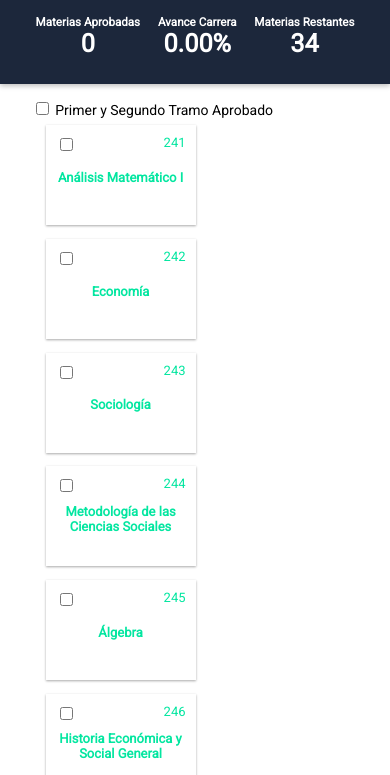
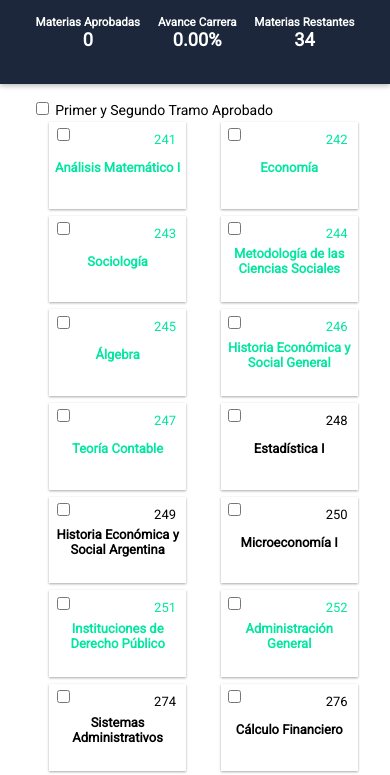
Before and after one commit to isabensusan/plan-de-estudios, a plain HTML site: page index.html in a window 390 px wide. Shown: the top 775 px of the page. Drawn offline with Linux system fonts and the light colour scheme.

Commit message:
Finally Responsive

```diff
--- a/index.html
+++ b/index.html
@@ -5,10 +5,15 @@
     <title></title>
     <link href="https://fonts.googleapis.com/css?family=Roboto" rel="stylesheet">
     <link rel="stylesheet" href="style.css">
+    <meta name="viewport" content="width=device-width,initial-scale=1.0">
   </head>
   <body>
     <div class="sidebar">
       <img src="img/logo-fce.png" alt="">
+      <!-- <select id="select-materia" class="" name="">
+        <option value="admin">Administracion</option>
+        <option selected="selected" value="sistemas">Sistemas</option>
+      </select> -->
       <div class="kpi-wrapper">
         <h5 id="">Materias Aprobadas</h3>
         <h3 id="kpi-aprobadas"></h3>
--- a/script.js
+++ b/script.js
@@ -1,3 +1,6 @@
+// var selectMateria = document.getElementById('select-materia');
+// var selected = selectMateria.options[selectMateria.selectedIndex].value;
+
 var inputBox = document.getElementById('input-box');
 var textoMateriasAp = document.getElementById('materias-aprobadas');
 var inputContainer = document.getElementById('input-container');
@@ -8,25 +11,37 @@ var uiMaterias = document.getElementsByClassName('checkbox-wrapper');
 var tramosAp = document.getElementById('tramos');
 var checkboxes = document.getElementsByClassName('checkbox-materia');
 
+//
+// function dataSelect() {
+//   if(selected == 'admin') {
+//     materias = materiasAdmin;
+//   }
+//   else {
+//     materias = materiasSis;
+//   }
+//   //checkbox();
+// }
+// dataSelect();
 
+function drawBoxes() {
   for (i = 0; i < materias.length; i++) {
       nombreMateria = materias[i].materia;
       idMateria = materias[i].id;
 
-  var checkboxWrap= document.createElement("div");
+      checkboxWrap= document.createElement("div");
       checkboxWrap.className = "checkbox-wrapper";
       checkboxWrap.id = materias[i].id;
       checkboxWrap.style.order = materias[i].orden;
 
-  var objetoInput = document.createElement("input");
+      objetoInput = document.createElement("input");
       objetoInput.type = 'checkbox';
       objetoInput.className = 'checkbox-materia';
       objetoInput.value = idMateria;
 
-  var textoInput = document.createElement("h4");
+      textoInput = document.createElement("h4");
       textoInput.innerHTML = nombreMateria;
 
-  var textoIdMateria = document.createElement("p");
+      textoIdMateria = document.createElement("p");
       textoIdMateria.innerHTML = idMateria;
 
       inputContainer.appendChild(checkboxWrap);
@@ -40,7 +55,8 @@ for (i = 0; i < materias.length; i++) {
       // divMaterias.className = "ui-materias";
 
   }
-
+}
+drawBoxes();
 
 function checkbox(){
   materiasAp = ["0"];
@@ -134,6 +150,13 @@ function kpis() {
 
 kpis();
 document.addEventListener('click', kpis);
+
+// function refreshData() {
+//   dataSelect();
+//   drawBoxes();
+//   checkbox();
+// }
+// selectMateria.addEventListener('click', refreshData);
 
 // function correlativasColor() {
 //   for(k=0; k < materias.length; k++) {
--- a/style.css
+++ b/style.css
@@ -110,6 +110,10 @@ body {
       margin: 0px 2%;
     }
 
+  .kpi-wrapper h3{
+    font-size: 1.3em;
+  }
+
   .sidebar {
     float: none;
     width: 100%;
@@ -120,6 +124,8 @@ body {
 
   .sidebar img {
     display: none;
+    position: fixed;
+    z-index: 10;
   }
 
   .materias-container {
@@ -135,7 +141,17 @@ body {
   }
 
   .checkbox-wrapper {
-    margin: 2% 4%;
+    margin: 1% auto;
+    padding: 1%;
   }
+}
 
+@media (max-width: 350px) {
+    .sidebar {
+      padding: 3%;
+    }
+
+    .sidebar h5 {
+      font-size: 0.7em;
+    }
 }
```
Lines whose indentation alone changed are shown as unchanged.
